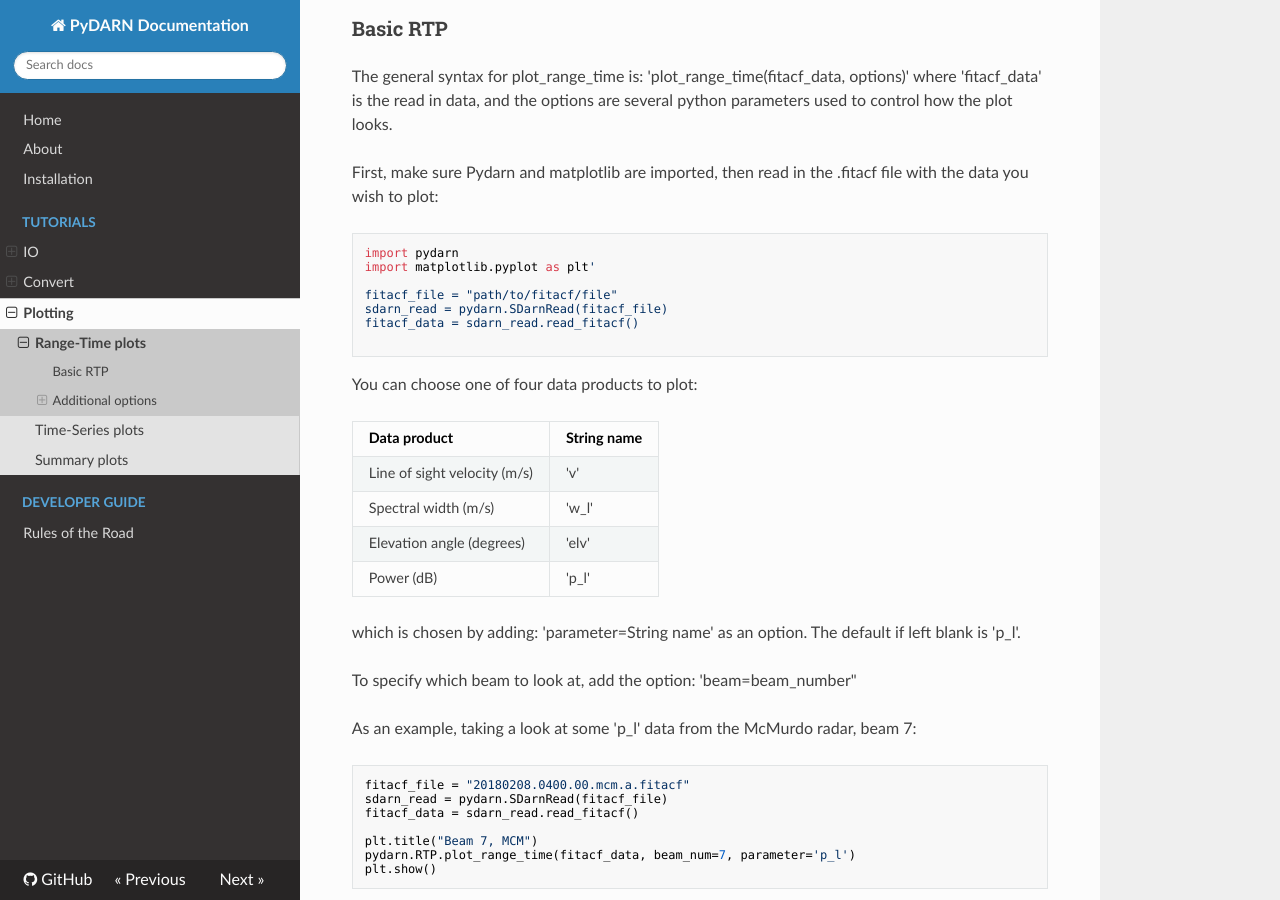
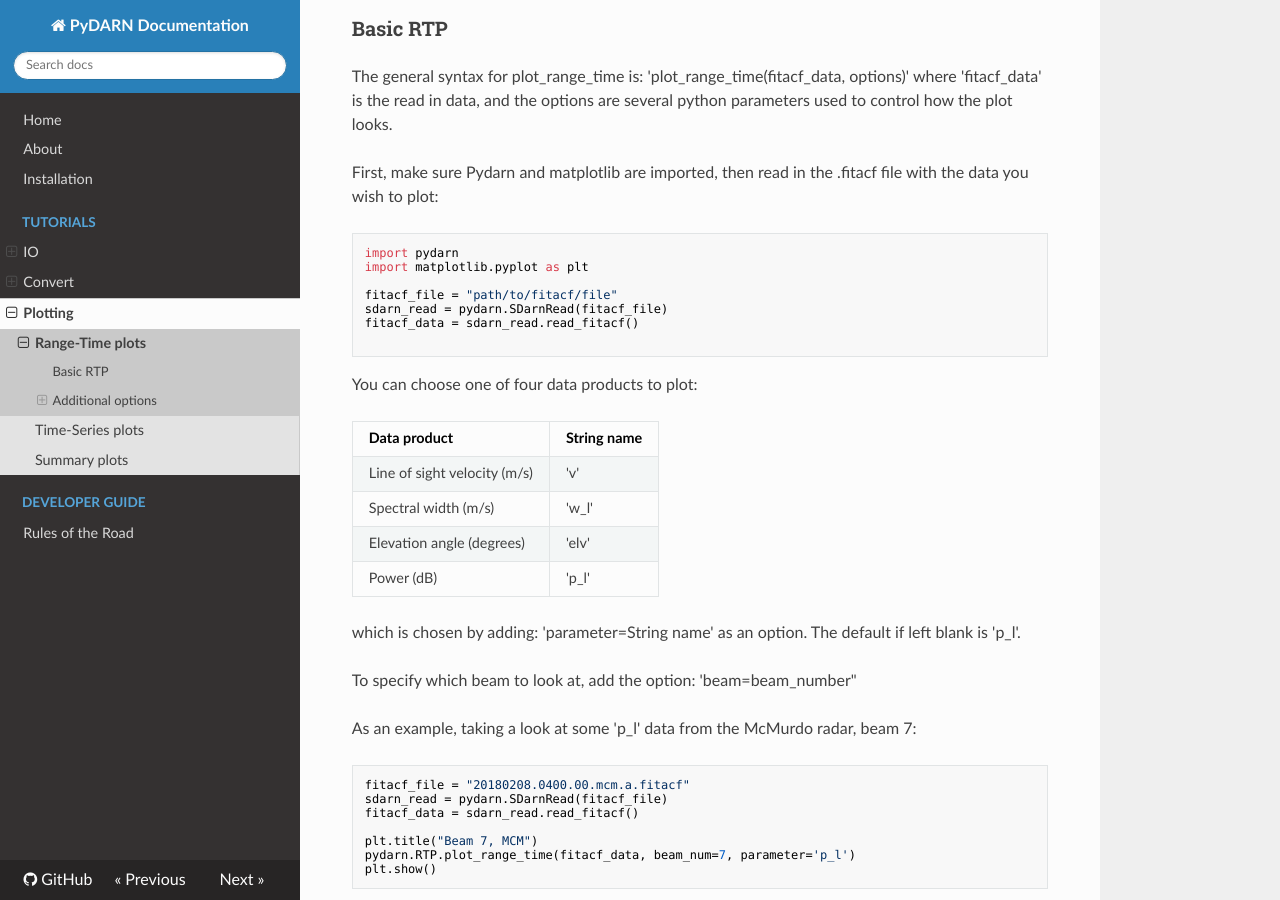
Before and after one commit to SuperDARN/pydarn, an MkDocs documentation site: the page built from docs/user/range_time.md, in a window 1280 px wide and 900 px high, scrolled down 367 px. Built offline with MkDocs 1.6.1, drawn with Linux system fonts in a browser that asks for light colours; nearby versions of some CDN libraries.

````diff
--- a/docs/user/range_time.md
+++ b/docs/user/range_time.md
@@ -14,7 +14,7 @@ where 'fitacf_data' is the read in data, and the options are several python para
 First, make sure Pydarn and matplotlib are imported, then read in the .fitacf file with the data you wish to plot:
 ```python
 import pydarn
-import matplotlib.pyplot as plt'
+import matplotlib.pyplot as plt
 
 fitacf_file = "path/to/fitacf/file"
 sdarn_read = pydarn.SDarnRead(fitacf_file)
````
